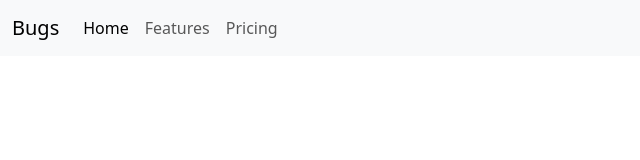
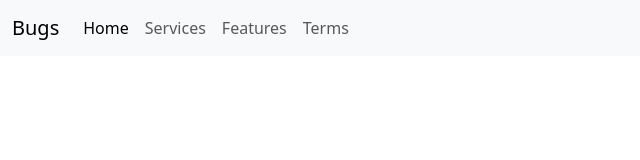
Before and after one commit to marksikaundi/Bugs-Reporter, a plain HTML site: page index.html in a window 1280 px wide. Shown: the full height of the page, 0-640 px from the left. Drawn offline with nearby package versions, Linux system fonts and the light colour scheme.

Commit message:
pages linked

```diff
--- a/index.html
+++ b/index.html
@@ -25,13 +25,16 @@
           <div class="collapse navbar-collapse" id="navbarText">
             <ul class="navbar-nav me-auto mb-2 mb-lg-0">
               <li class="nav-item">
-                <a class="nav-link active" aria-current="page" href="#">Home</a>
+                <a class="nav-link active" aria-current="page" href="/">Home</a>
               </li>
               <li class="nav-item">
-                <a class="nav-link" href="#">Features</a>
+                <a class="nav-link" href="pages/Services.html">Services</a>
               </li>
               <li class="nav-item">
-                <a class="nav-link" href="#">Pricing</a>
+                <a class="nav-link" href="pages/Features.html">Features</a>
+              </li>
+              <li class="nav-item">
+                <a class="nav-link" href="pages/Terms.html">Terms</a>
               </li>
             </ul>
             <span class="navbar-text">
```
Also changed, not shown: pages/Features.html (added), pages/Services.html (added), pages/Terms.html (added).
